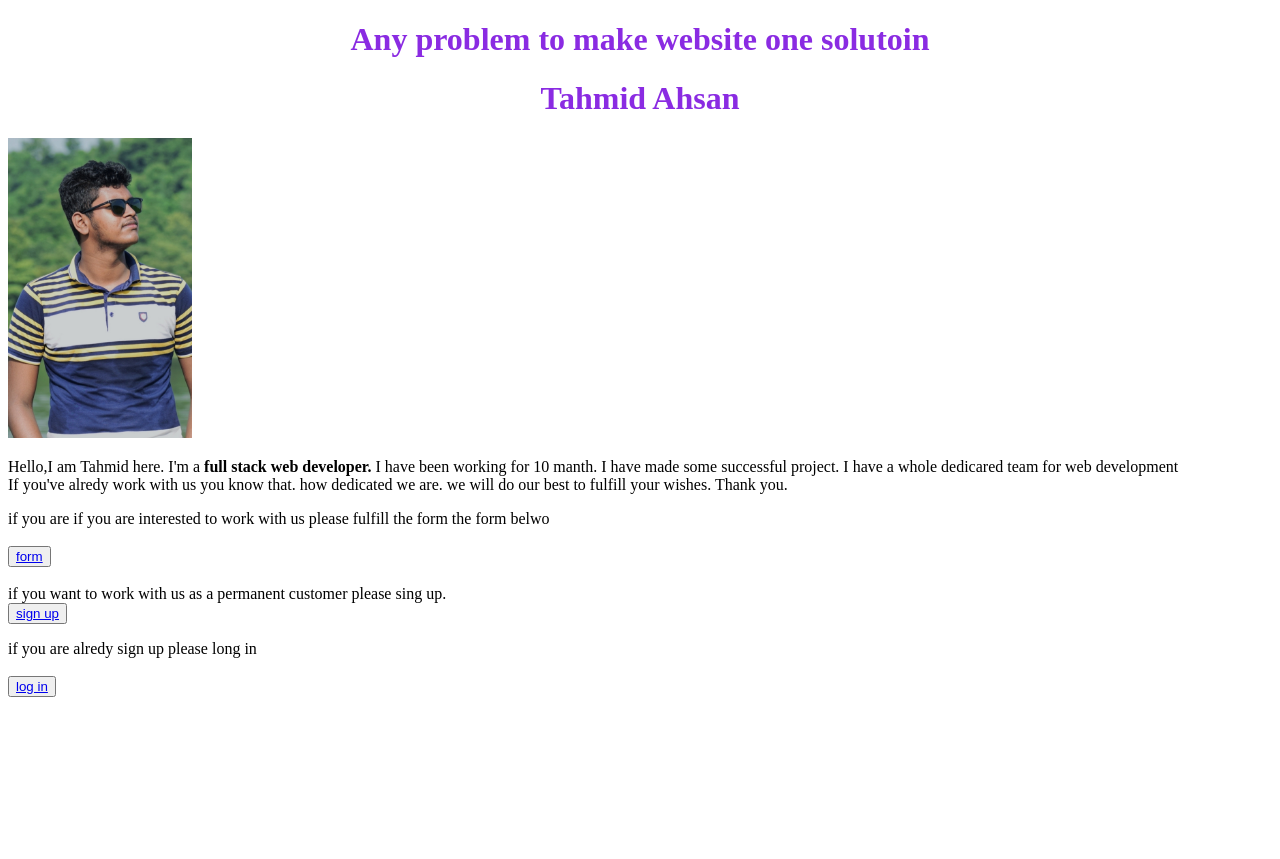
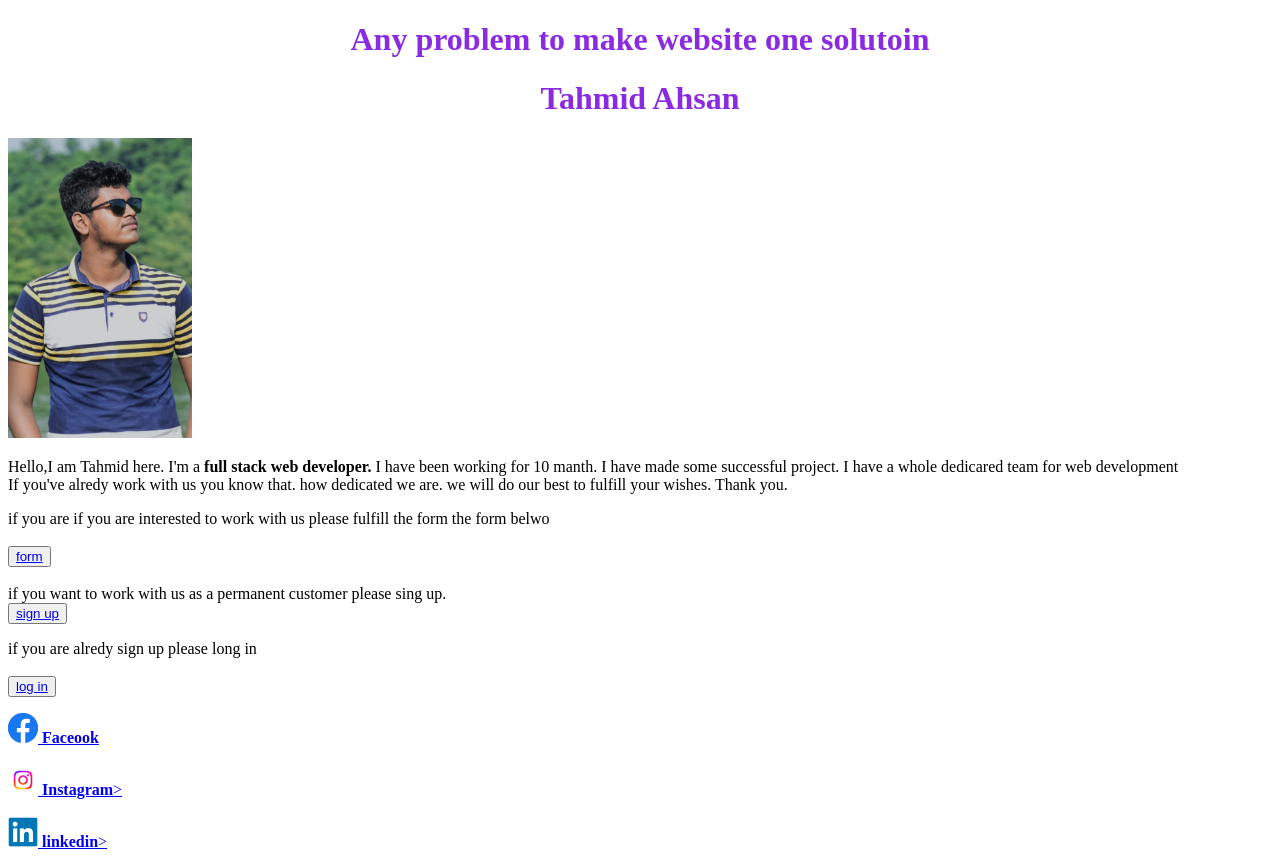
Before and after one commit to TahmidAhsan/portfolio, a plain HTML site: page index.html in a window 1280 px wide. Before the commit the page ends 800 px from the top, so only its background shows below. Drawn offline with Linux system fonts and the light colour scheme.

Commit message:
second commit for index

```diff
--- a/index.html
+++ b/index.html
@@ -42,6 +42,11 @@
        <button> <a href="/longin.html"> log in</a> </button>
         </p>
     </main>
+    <footer>
+        <a href="https://www.facebook.com/thamid.shopnil"> <img src="/images/facebook.png" alt="Facebook" height="30"> <b>Faceook</b> </a> <br><br>
+        <a href="https://www.instagram.com/thamid.shopnil/"> <img src="/images/instagram.jpeg" alt="Instagram" height="30"> <b>Instagram</b>></a> <br><br>
+        <a href="https://www.linkedin.com/feed/"> <img src="/images/linkedin.png" alt="Linkedin" height="30"> <b>linkedin</b>></a>
+    </footer>
 
 
 </body>
```
Also changed, not shown: images/facebook.png (added), images/instagram.jpeg (added), images/linkedin.png (added).
